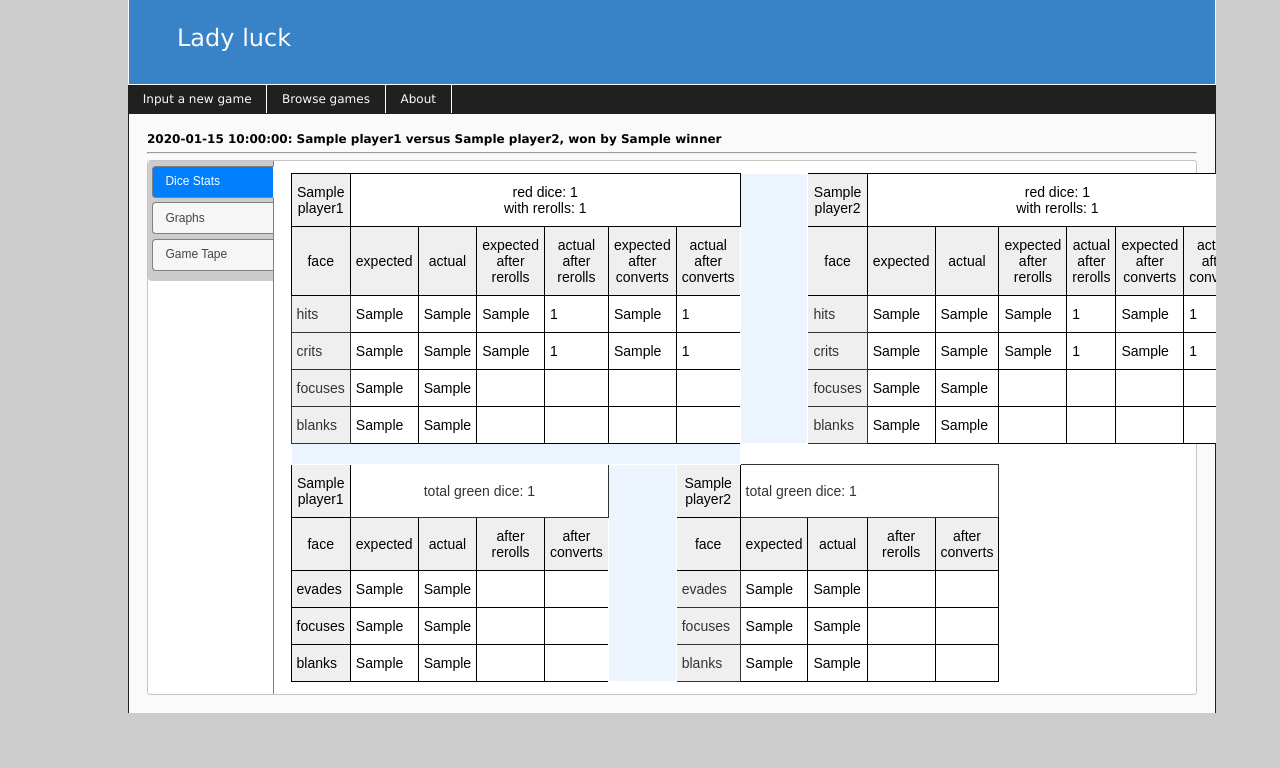
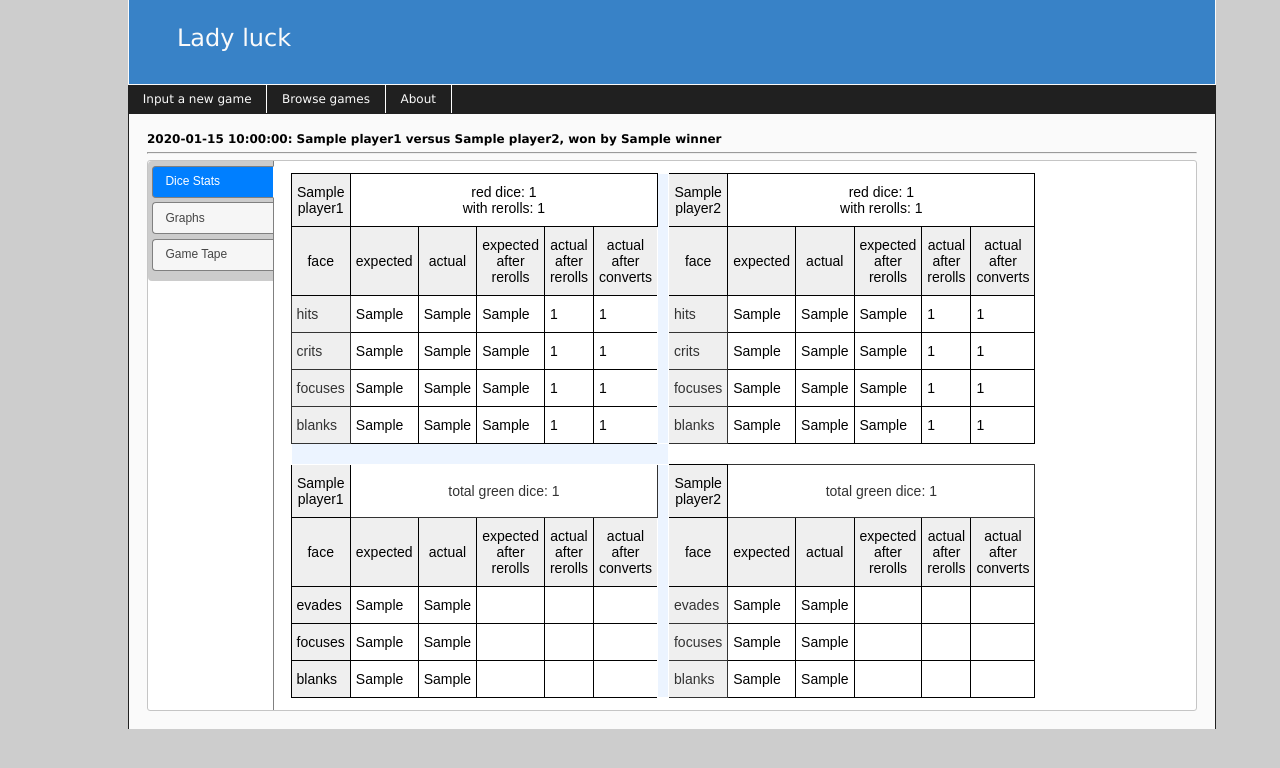
Before and after one commit to lhayhurst/ladyluck, a Flask app: template templates/game_summary.html in a window 1280 px wide. Shown: the part 13-781 px from the top of the page. Run offline with Flask 2, Linux system fonts and the light colour scheme; the template is opened without the code that fills it: most values are stand-ins (such as "Sample title", 1, 10 or a date in 2020); grey boxes marked "Sample" are stand-in pictures; some libraries are stand-ins or nearby versions.

Commit message:
slowly making my way towards getting all the dice stats in ...

```diff
--- a/logfiles/paul_v_jake.txt
+++ b/logfiles/paul_v_jake.txt
@@ -4,7 +4,7 @@
 
   Welcome to the VASSAL server
 
-    a
+
  For help, see the VASSAL Forum at http://www.vassalengine.org/forum
 
  - Waiting for Game Info...
--- a/logfiles/ricky_v_val.txt
+++ b/logfiles/ricky_v_val.txt
@@ -551,10 +551,9 @@
 * --- TIE Int (Soontir Fel) performs move: 2 - Forward
 <Val> - Rang 2, 3v1
 * *** Val Rolls to Attack: [Crit], [Focus], [Focus], [], [], [], [] ***
+* *** Val turns Attack Die 2 [Focus] into a [Hit] ***
 <Val> - Focus
 * *** KelvanTiberius Rolls to Defend: [Blank], [], [], [], [], [], [] ***
-* *** Val turns Attack Die 2 [Focus] into a [Hit] ***
-* *** Val turns Attack Die 3 [Focus] into a [Hit] ***
 <KelvanTiberius> - bs range 2
 * *** KelvanTiberius Rolls to Attack: [Hit], [Crit], [Blank], [], [], [], [] ***
 * *** Val Rolls to Defend: [Focus], [Focus], [Evade], [Evade], [], [], [] ***
--- a/sparkplot.py
+++ b/sparkplot.py
@@ -7,9 +7,10 @@ import matplotlib
 # If you want to use a different backend, replace Agg with
 # Cairo, PS, SVG, GD, Paint etc.
 # Agg stands for "antigrain rendering" and produces PNG files
+matplotlib.use('Agg')
+
 from matplotlib.backends.backend_agg import FigureCanvasAgg as FigureCanvas
 
-matplotlib.use('Agg')
 from pylab import *
 
 class Sparkplot:
--- a/templates/game_summary.html
+++ b/templates/game_summary.html
@@ -35,10 +35,10 @@
         <table class="tg1">
           <tr>
             <th class="tg-tr94">{{ player1.name }}</th>
-            <th class="tg-6997" colspan="6">red dice: {{ game.total_reds(player1) }}<br>with rerolls: {{ game.total_reds_after_rerolls(player1) }}</th>
+            <th class="tg-6997" colspan="5">red dice: {{ game.total_reds(player1) }}<br>with rerolls: {{ game.total_reds_after_rerolls(player1) }}</th>
             <th class="tg-ii5f" rowspan="6"></th>
             <th class="tg-tr94">{{ player2.name }}</th>
-            <th class="tg-6997" colspan="6">red dice: {{ game.total_reds(player2) }}<br>with rerolls: {{ game.total_reds_after_rerolls(player2) }}</th>
+            <th class="tg-6997" colspan="5">red dice: {{ game.total_reds(player2) }}<br>with rerolls: {{ game.total_reds_after_rerolls(player2) }}</th>
 
           </tr>
           <tr>
@@ -47,14 +47,12 @@
             <td class="tg-tr94">actual</td>
             <td class="tg-tr94">expected after rerolls</td>
             <td class="tg-tr94">actual after rerolls</td>
-            <td class="tg-tr94">expected after converts</td>
             <td class="tg-tr94">actual after converts</td>
             <td class="tg-tr94">face</td>
             <td class="tg-tr94">expected</td>
             <td class="tg-tr94">actual</td>
             <td class="tg-tr94">expected after rerolls</td>
             <td class="tg-tr94">actual after rerolls</td>
-            <td class="tg-tr94">expected after converts</td>
             <td class="tg-tr94">actual after converts</td>
 
           </tr>
@@ -64,14 +62,12 @@
             <td class="tg-ek65">{{ game.unmodified_hits(player1) }} </td>
             <td class="tg-ek65">{{ game.expected_hits_after_rerolls(player1) }}</td>
             <td class="tg-ek65">{{ game.total_red_hits_after_rerolls(player1) }}</td>
-            <td class="tg-ek65">{{ game.expected_hits_after_converts(player1) }}</td>
             <td class="tg-ek65">{{ game.total_red_hits_after_converts(player1) }}</td>
             <td class="tg-bsv2">hits</td>
             <td class="tg-ek65">{{ game.expected_unmodified_hits(player2) }}</td>
             <td class="tg-ek65">{{ game.unmodified_hits(player2) }}</td>
             <td class="tg-ek65">{{ game.expected_hits_after_rerolls(player2) }}</td>
             <td class="tg-ek65">{{ game.total_red_hits_after_rerolls(player2) }}</td>
-            <td class="tg-ek65">{{ game.expected_hits_after_converts(player2) }}</td>
             <td class="tg-ek65">{{ game.total_red_hits_after_converts(player2) }}</td>
 
           </tr>
@@ -81,14 +77,12 @@
             <td class="tg-ek65">{{ game.unmodified_crits(player1) }} </td>
             <td class="tg-ek65">{{ game.expected_crits_after_rerolls(player1) }}</td>
             <td class="tg-ek65">{{ game.total_red_crits_after_rerolls(player1) }}</td>
-            <td class="tg-ek65">{{ game.expected_crits_after_converts(player1) }}</td>
             <td class="tg-ek65">{{ game.total_red_crits_after_converts(player1) }}</td>
             <td class="tg-bsv2">crits</td>
             <td class="tg-ek65">{{ game.expected_unmodified_crits(player2) }}</td>
             <td class="tg-ek65">{{ game.unmodified_crits(player2) }}</td>
             <td class="tg-ek65">{{ game.expected_crits_after_rerolls(player2) }}</td>
             <td class="tg-ek65">{{ game.total_red_crits_after_rerolls(player2) }}</td>
-            <td class="tg-ek65">{{ game.expected_crits_after_converts(player2) }}</td>
             <td class="tg-ek65">{{ game.total_red_crits_after_converts(player2) }}</td>
 
 
@@ -97,33 +91,29 @@
             <td class="tg-bsv2">focuses</td>
             <td class="tg-ek65">{{ game.expected_unmodified_focuses(player1) }}</td>
             <td class="tg-ek65">{{ game.unmodified_focuses(player1) }} </td>
-            <td class="tg-ek65"></td>
-            <td class="tg-ek65"></td>
-            <td class="tg-ek65"></td>
-            <td class="tg-ek65"></td>
+            <td class="tg-ek65">{{ game.expected_focuses_after_rerolls(player1) }}</td>
+            <td class="tg-ek65">{{ game.total_red_focuses_after_rerolls(player1) }}</td>
+            <td class="tg-ek65">{{ game.total_red_focuses_after_converts(player1) }}</td>
             <td class="tg-bsv2">focuses</td>
             <td class="tg-ek65">{{ game.expected_unmodified_focuses(player2) }}</td>
             <td class="tg-ek65">{{ game.unmodified_focuses(player2) }} </td>
-            <td class="tg-ek65"></td>
-            <td class="tg-ek65"></td>
-            <td class="tg-ek65"></td>
-            <td class="tg-ek65"></td>
+            <td class="tg-ek65">{{ game.expected_focuses_after_rerolls(player2) }}</td>
+            <td class="tg-ek65">{{ game.total_red_focuses_after_rerolls(player2) }}</td>
+            <td class="tg-ek65">{{ game.total_red_focuses_after_converts(player2) }}</td>
           </tr>
           <tr>
             <td class="tg-bsv2">blanks</td>
             <td class="tg-ek65">{{ game.expected_unmodified_blanks(player1) }}</td>
             <td class="tg-ek65">{{ game.unmodified_blanks(player1) }} </td>
-            <td class="tg-ek65"></td>
-            <td class="tg-ek65"></td>
-            <td class="tg-ek65"></td>
-            <td class="tg-ek65"></td>
+            <td class="tg-ek65">{{ game.expected_blanks_after_rerolls(player1) }}</td>
+            <td class="tg-ek65">{{ game.total_red_blanks_after_rerolls(player1) }}</td>
+            <td class="tg-ek65">{{ game.total_red_blanks_after_converts(player1) }}</td>
             <td class="tg-bsv2">blanks</td>
             <td class="tg-ek65">{{ game.expected_unmodified_blanks(player2) }}</td>
             <td class="tg-ek65">{{ game.unmodified_blanks(player2) }} </td>
-            <td class="tg-ek65"></td>
-            <td class="tg-ek65"></td>
-            <td class="tg-ek65"></td>
-            <td class="tg-ek65"></td>
+            <td class="tg-ek65">{{ game.expected_blanks_after_rerolls(player2) }}</td>
+            <td class="tg-ek65">{{ game.total_red_blanks_after_rerolls(player2) }}</td>
+            <td class="tg-ek65">{{ game.total_red_blanks_after_converts(player2) }}</td>
 
           </tr>
           <tr>
@@ -131,22 +121,24 @@
           </tr>
           <tr>
             <td class="tg-tr94">{{ player1.name }}</td>
-            <td class="tg-zlxb" colspan="4">total green dice: {{  game.total_greens(player1) }}</td>
+            <td class="tg-zlxb" colspan="5">total green dice: {{  game.total_greens(player1) }}</td>
             <td class="tg-ii5f" rowspan="5"></td>
             <td class="tg-tr94">{{ player2.name }}</td>
-            <td class="tg-cxkv" colspan="4">total green dice: {{  game.total_greens(player2) }}</td>
+            <td class="tg-zlxb" colspan="5">total green dice: {{  game.total_greens(player2) }}</td>
           </tr>
           <tr>
             <td class="tg-tr94">face</td>
             <td class="tg-tr94">expected</td>
             <td class="tg-tr94">actual</td>
-            <td class="tg-tr94">after rerolls</td>
-            <td class="tg-tr94">after converts</td>
+            <td class="tg-tr94">expected after rerolls</td>
+            <td class="tg-tr94">actual after rerolls</td>
+            <td class="tg-tr94">actual after converts</td>
             <td class="tg-tr94">face</td>
             <td class="tg-tr94">expected</td>
             <td class="tg-tr94">actual</td>
-            <td class="tg-tr94">after rerolls</td>
-            <td class="tg-tr94">after converts</td>
+            <td class="tg-tr94">expected after rerolls</td>
+            <td class="tg-tr94">actual after rerolls</td>
+            <td class="tg-tr94">actual after converts</td>
 
           </tr>
           <tr>
@@ -155,9 +147,11 @@
             <td class="tg-ek65">{{ game.unmodified_evades(player1) }} </td>
             <td class="tg-ek65"></td>
             <td class="tg-ek65"></td>
+            <td class="tg-ek65"></td>
             <td class="tg-bsv2">evades</td>
             <td class="tg-ek65">{{ game.expected_unmodified_evades(player2) }}</td>
             <td class="tg-ek65">{{ game.unmodified_evades(player2) }} </td>
+            <td class="tg-ek65"></td>
             <td class="tg-ek65"></td>
             <td class="tg-ek65"></td>
           </tr>
@@ -167,9 +161,11 @@
             <td class="tg-ek65">{{ game.unmodified_green_focuses(player1) }} </td>
             <td class="tg-ek65"></td>
             <td class="tg-ek65"></td>
+            <td class="tg-ek65"></td>
             <td class="tg-bsv2">focuses</td>
             <td class="tg-ek65">{{ game.expected_unmodified_green_focuses(player2) }}</td>
             <td class="tg-ek65">{{ game.unmodified_green_focuses(player2) }} </td>
+            <td class="tg-ek65"></td>
             <td class="tg-ek65"></td>
             <td class="tg-ek65"></td>
           </tr>
@@ -179,9 +175,11 @@
             <td class="tg-ek65">{{ game.unmodified_green_blanks(player1) }} </td>
             <td class="tg-ek65"></td>
             <td class="tg-ek65"></td>
+            <td class="tg-ek65"></td>
             <td class="tg-bsv2">blanks</td>
             <td class="tg-ek65">{{ game.expected_unmodified_green_blanks(player2) }}</td>
             <td class="tg-ek65">{{ game.unmodified_green_blanks(player2) }} </td>
+            <td class="tg-ek65"></td>
             <td class="tg-ek65"></td>
             <td class="tg-ek65"></td>
           </tr>
```
Also changed, not shown: counter.py (+16 -0 lines), game_summary_stats.py (+39 -0 lines). Lines whose indentation alone changed are shown as unchanged.
